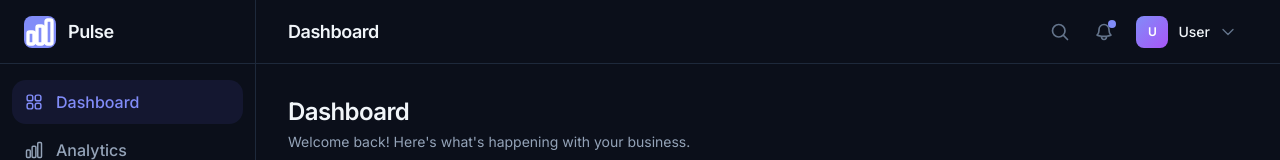
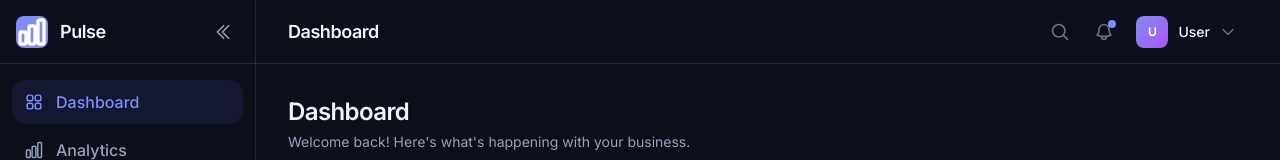
Before and after one commit to Marvi-G/nexus-pulse-dashboard, a Nuxt app: page / in a window 1280 px wide. Shown: the top 160 px of the page. Built offline with nearby package versions, Linux system fonts and the light colour scheme; no server answers.

Commit message:
Added sidebar collapse

```diff
--- a/components/layout/Sidebar.vue
+++ b/components/layout/Sidebar.vue
@@ -1,43 +1,124 @@
 <template>
   <aside
     :class="[
-      'fixed inset-y-0 left-0 z-40 flex flex-col w-64 bg-[var(--color-bg-sidebar)] border-r border-[var(--color-border-primary)] transition-transform duration-300 lg:translate-x-0',
+      'fixed inset-y-0 left-0 z-40 flex flex-col bg-[var(--color-bg-sidebar)] border-r border-[var(--color-border-primary)] transition-all duration-300 lg:translate-x-0',
       isOpen ? 'translate-x-0' : '-translate-x-full',
+      collapsed ? 'w-[70px]' : 'w-64',
     ]"
   >
     <!-- Logo -->
-    <div class="flex items-center gap-3 px-6 h-16 border-b border-[var(--color-border-primary)]">
-      <div class="flex items-center justify-center w-8 h-8 rounded-lg bg-[var(--color-accent)]">
-        <svg class="w-4.5 h-4.5 text-white" fill="none" viewBox="0 0 24 24" stroke="currentColor" stroke-width="2.5">
-          <path stroke-linecap="round" stroke-linejoin="round" d="M3 13.125C3 12.504 3.504 12 4.125 12h2.25c.621 0 1.125.504 1.125 1.125v6.75C7.5 20.496 6.996 21 6.375 21h-2.25A1.125 1.125 0 013 19.875v-6.75zM9.75 8.625c0-.621.504-1.125 1.125-1.125h2.25c.621 0 1.125.504 1.125 1.125v11.25c0 .621-.504 1.125-1.125 1.125h-2.25a1.125 1.125 0 01-1.125-1.125V8.625zM16.5 4.125c0-.621.504-1.125 1.125-1.125h2.25C20.496 3 21 3.504 21 4.125v15.75c0 .621-.504 1.125-1.125 1.125h-2.25a1.125 1.125 0 01-1.125-1.125V4.125z" />
+    <div
+      class="flex items-center gap-3 px-4 h-16 border-b border-[var(--color-border-primary)]"
+    >
+      <div
+        class="flex items-center justify-center w-8 h-8 rounded-lg bg-[var(--color-accent)] flex-shrink-0"
+      >
+        <svg
+          class="w-4.5 h-4.5 text-white"
+          fill="none"
+          viewBox="0 0 24 24"
+          stroke="currentColor"
+          stroke-width="2.5"
+        >
+          <path
+            stroke-linecap="round"
+            stroke-linejoin="round"
+            d="M3 13.125C3 12.504 3.504 12 4.125 12h2.25c.621 0 1.125.504 1.125 1.125v6.75C7.5 20.496 6.996 21 6.375 21h-2.25A1.125 1.125 0 013 19.875v-6.75zM9.75 8.625c0-.621.504-1.125 1.125-1.125h2.25c.621 0 1.125.504 1.125 1.125v11.25c0 .621-.504 1.125-1.125 1.125h-2.25a1.125 1.125 0 01-1.125-1.125V8.625zM16.5 4.125c0-.621.504-1.125 1.125-1.125h2.25C20.496 3 21 3.504 21 4.125v15.75c0 .621-.504 1.125-1.125 1.125h-2.25a1.125 1.125 0 01-1.125-1.125V4.125z"
+          />
         </svg>
       </div>
-      <span class="text-lg font-semibold text-[var(--color-text-primary)] tracking-tight">Pulse</span>
+      <span
+        v-if="!collapsed"
+        class="text-lg font-semibold text-[var(--color-text-primary)] tracking-tight transition-opacity duration-200"
+        >Pulse</span
+      >
+
+      <!-- Collapse toggle button (desktop only) -->
+      <button
+        v-if="!isOpen"
+        class="ml-auto hidden lg:flex items-center justify-center w-8 h-8 rounded-lg hover:bg-[var(--color-bg-hover)] transition-colors"
+        @click="$emit('toggleCollapse')"
+      >
+        <svg
+          :class="[
+            'w-5 h-5 text-[var(--color-text-secondary)] transition-transform duration-300',
+            collapsed ? 'rotate-180' : '',
+          ]"
+          fill="none"
+          viewBox="0 0 24 24"
+          stroke="currentColor"
+          stroke-width="2"
+        >
+          <path
+            stroke-linecap="round"
+            stroke-linejoin="round"
+            d="M18.75 19.5l-7.5-7.5 7.5-7.5m-6 15L5.25 12l7.5-7.5"
+          />
+        </svg>
+      </button>
     </div>
 
     <!-- Navigation -->
-    <nav class="flex-1 px-3 py-4 space-y-1 overflow-y-auto">
+    <nav class="flex-1 px-3 py-4 space-y-1">
       <NuxtLink
         v-for="item in navItems"
         :key="item.path"
         :to="item.path"
         :class="[
-          'sidebar-link',
+          'sidebar-link group relative',
           isActive(item.path) ? 'active' : '',
+          collapsed ? 'justify-center px-2' : '',
         ]"
         @click="closeMobile"
       >
-        <component :is="() => h('div', { class: 'w-5 h-5', innerHTML: item.icon })" />
-        <span>{{ item.label }}</span>
+        <component
+          :is="
+            () =>
+              h('div', { class: 'w-5 h-5 flex-shrink-0', innerHTML: item.icon })
+          "
+        />
+        <span v-if="!collapsed" class="transition-opacity duration-200">{{
+          item.label
+        }}</span>
+
+        <!-- Tooltip for collapsed state -->
+        <div
+          v-if="collapsed"
+          class="absolute left-full ml-2 px-2 py-1 bg-[var(--color-bg-primary)] border border-[var(--color-border-primary)] rounded-lg shadow-lg opacity-0 invisible group-hover:opacity-100 group-hover:visible transition-all duration-200 pointer-events-none whitespace-nowrap z-50"
+        >
+          <span class="text-sm font-medium text-[var(--color-text-primary)]">{{
+            item.label
+          }}</span>
+        </div>
       </NuxtLink>
     </nav>
 
     <!-- Bottom section -->
-    <div class="px-3 py-4 border-t border-[var(--color-border-primary)] space-y-1">
+    <div
+      class="px-3 py-4 border-t border-[var(--color-border-primary)] space-y-1"
+    >
       <!-- Theme toggle -->
-      <button class="sidebar-link w-full" @click="toggleTheme">
-        <div class="w-5 h-5" v-html="isDark ? sunIcon : moonIcon" />
-        <span>{{ isDark ? 'Light Mode' : 'Dark Mode' }}</span>
+      <button
+        :class="['sidebar-link w-full', collapsed ? 'justify-center px-2' : '']"
+        @click="toggleTheme"
+      >
+        <div
+          class="w-5 h-5 flex-shrink-0"
+          v-html="isDark ? sunIcon : moonIcon"
+        />
+        <span v-if="!collapsed" class="transition-opacity duration-200">{{
+          isDark ? "Light Mode" : "Dark Mode"
+        }}</span>
+
+        <!-- Tooltip for collapsed state -->
+        <div
+          v-if="collapsed"
+          class="absolute left-full ml-2 px-2 py-1 bg-[var(--color-bg-primary)] border border-[var(--color-border-primary)] rounded-lg shadow-lg opacity-0 invisible hover:opacity-100 hover:visible transition-all duration-200 pointer-events-none whitespace-nowrap z-50"
+        >
+          <span class="text-sm font-medium text-[var(--color-text-primary)]">{{
+            isDark ? "Light Mode" : "Dark Mode"
+          }}</span>
+        </div>
       </button>
     </div>
   </aside>
@@ -53,20 +134,27 @@
 </template>
 
 <script setup lang="ts">
-import { h } from 'vue';
+import { h } from "vue";
 
 interface Props {
   isOpen: boolean;
+  collapsed?: boolean;
 }
 
-defineProps<Props>();
-defineEmits<{ close: [] }>();
+withDefaults(defineProps<Props>(), {
+  collapsed: false,
+});
+
+defineEmits<{
+  close: [];
+  toggleCollapse: [];
+}>();
 
 const route = useRoute();
 const { isDark, toggleTheme } = useTheme();
 
 function isActive(path: string) {
-  if (path === '/') return route.path === '/';
+  if (path === "/") return route.path === "/";
   return route.path.startsWith(path);
 }
 
@@ -74,28 +162,30 @@ function closeMobile() {
   // emit handled by parent
 }
 
-const sunIcon = '<svg fill="none" viewBox="0 0 24 24" stroke="currentColor" stroke-width="2"><path stroke-linecap="round" stroke-linejoin="round" d="M12 3v1m0 16v1m9-9h-1M4 12H3m15.364 6.364l-.707-.707M6.343 6.343l-.707-.707m12.728 0l-.707.707M6.343 17.657l-.707.707M16 12a4 4 0 11-8 0 4 4 0 018 0z"/></svg>';
-const moonIcon = '<svg fill="none" viewBox="0 0 24 24" stroke="currentColor" stroke-width="2"><path stroke-linecap="round" stroke-linejoin="round" d="M20.354 15.354A9 9 0 018.646 3.646 9.003 9.003 0 0012 21a9.003 9.003 0 008.354-5.646z"/></svg>';
+const sunIcon =
+  '<svg fill="none" viewBox="0 0 24 24" stroke="currentColor" stroke-width="2"><path stroke-linecap="round" stroke-linejoin="round" d="M12 3v1m0 16v1m9-9h-1M4 12H3m15.364 6.364l-.707-.707M6.343 6.343l-.707-.707m12.728 0l-.707.707M6.343 17.657l-.707.707M16 12a4 4 0 11-8 0 4 4 0 018 0z"/></svg>';
+const moonIcon =
+  '<svg fill="none" viewBox="0 0 24 24" stroke="currentColor" stroke-width="2"><path stroke-linecap="round" stroke-linejoin="round" d="M20.354 15.354A9 9 0 018.646 3.646 9.003 9.003 0 0012 21a9.003 9.003 0 008.354-5.646z"/></svg>';
 
 const navItems = [
   {
-    label: 'Dashboard',
-    path: '/',
+    label: "Dashboard",
+    path: "/",
     icon: '<svg fill="none" viewBox="0 0 24 24" stroke="currentColor" stroke-width="1.75"><path stroke-linecap="round" stroke-linejoin="round" d="M3.75 6A2.25 2.25 0 016 3.75h2.25A2.25 2.25 0 0110.5 6v2.25a2.25 2.25 0 01-2.25 2.25H6a2.25 2.25 0 01-2.25-2.25V6zM3.75 15.75A2.25 2.25 0 016 13.5h2.25a2.25 2.25 0 012.25 2.25V18a2.25 2.25 0 01-2.25 2.25H6A2.25 2.25 0 013.75 18v-2.25zM13.5 6a2.25 2.25 0 012.25-2.25H18A2.25 2.25 0 0120.25 6v2.25A2.25 2.25 0 0118 10.5h-2.25a2.25 2.25 0 01-2.25-2.25V6zM13.5 15.75a2.25 2.25 0 012.25-2.25H18a2.25 2.25 0 012.25 2.25V18A2.25 2.25 0 0118 20.25h-2.25A2.25 2.25 0 0113.5 18v-2.25z"/></svg>',
   },
   {
-    label: 'Analytics',
-    path: '/analytics',
+    label: "Analytics",
+    path: "/analytics",
     icon: '<svg fill="none" viewBox="0 0 24 24" stroke="currentColor" stroke-width="1.75"><path stroke-linecap="round" stroke-linejoin="round" d="M3 13.125C3 12.504 3.504 12 4.125 12h2.25c.621 0 1.125.504 1.125 1.125v6.75c0 .621-.504 1.125-1.125 1.125h-2.25A1.125 1.125 0 013 19.875v-6.75zM9.75 8.625c0-.621.504-1.125 1.125-1.125h2.25c.621 0 1.125.504 1.125 1.125v11.25c0 .621-.504 1.125-1.125 1.125h-2.25a1.125 1.125 0 01-1.125-1.125V8.625zM16.5 4.125c0-.621.504-1.125 1.125-1.125h2.25c.621 0 1.125.504 1.125 1.125v15.75c0 .621-.504 1.125-1.125 1.125h-2.25a1.125 1.125 0 01-1.125-1.125V4.125z"/></svg>',
   },
   {
-    label: 'Users',
-    path: '/users',
+    label: "Users",
+    path: "/users",
     icon: '<svg fill="none" viewBox="0 0 24 24" stroke="currentColor" stroke-width="1.75"><path stroke-linecap="round" stroke-linejoin="round" d="M15 19.128a9.38 9.38 0 002.625.372 9.337 9.337 0 004.121-.952 4.125 4.125 0 00-7.533-2.493M15 19.128v-.003c0-1.113-.285-2.16-.786-3.07M15 19.128v.106A12.318 12.318 0 018.624 21c-2.331 0-4.512-.645-6.374-1.766l-.001-.109a6.375 6.375 0 0111.964-3.07M12 6.375a3.375 3.375 0 11-6.75 0 3.375 3.375 0 016.75 0zm8.25 2.25a2.625 2.625 0 11-5.25 0 2.625 2.625 0 015.25 0z"/></svg>',
   },
   {
-    label: 'Settings',
-    path: '/settings',
+    label: "Settings",
+    path: "/settings",
     icon: '<svg fill="none" viewBox="0 0 24 24" stroke="currentColor" stroke-width="1.75"><path stroke-linecap="round" stroke-linejoin="round" d="M9.594 3.94c.09-.542.56-.94 1.11-.94h2.593c.55 0 1.02.398 1.11.94l.213 1.281c.063.374.313.686.645.87.074.04.147.083.22.127.324.196.72.257 1.075.124l1.217-.456a1.125 1.125 0 011.37.49l1.296 2.247a1.125 1.125 0 01-.26 1.431l-1.003.827c-.293.24-.438.613-.431.992a6.759 6.759 0 010 .255c-.007.378.138.75.43.99l1.005.828c.424.35.534.954.26 1.43l-1.298 2.247a1.125 1.125 0 01-1.369.491l-1.217-.456c-.355-.133-.75-.072-1.076.124a6.57 6.57 0 01-.22.128c-.331.183-.581.495-.644.869l-.213 1.28c-.09.543-.56.941-1.11.941h-2.594c-.55 0-1.02-.398-1.11-.94l-.213-1.281c-.062-.374-.312-.686-.644-.87a6.52 6.52 0 01-.22-.127c-.325-.196-.72-.257-1.076-.124l-1.217.456a1.125 1.125 0 01-1.369-.49l-1.297-2.247a1.125 1.125 0 01.26-1.431l1.004-.827c.292-.24.437-.613.43-.992a6.932 6.932 0 010-.255c.007-.378-.138-.75-.43-.99l-1.004-.828a1.125 1.125 0 01-.26-1.43l1.297-2.247a1.125 1.125 0 011.37-.491l1.216.456c.356.133.751.072 1.076-.124.072-.044.146-.087.22-.128.332-.183.582-.495.644-.869l.214-1.281z"/><path stroke-linecap="round" stroke-linejoin="round" d="M15 12a3 3 0 11-6 0 3 3 0 016 0z"/></svg>',
   },
 ];
--- a/layouts/default.vue
+++ b/layouts/default.vue
@@ -1,8 +1,18 @@
 <template>
   <div class="min-h-screen bg-[var(--color-bg-primary)]">
-    <LayoutSidebar :is-open="sidebarOpen" @close="sidebarOpen = false" />
+    <LayoutSidebar
+      :is-open="sidebarOpen"
+      :collapsed="sidebarCollapsed"
+      @close="sidebarOpen = false"
+      @toggle-collapse="toggleSidebarCollapse"
+    />
 
-    <div class="lg:pl-64 flex flex-col min-h-screen">
+    <div
+      :class="[
+        'flex flex-col min-h-screen transition-all duration-300',
+        sidebarCollapsed ? 'lg:pl-[70px]' : 'lg:pl-64',
+      ]"
+    >
       <LayoutHeader @toggle-sidebar="sidebarOpen = !sidebarOpen" />
 
       <main class="flex-1 p-4 sm:p-6 lg:p-8">
@@ -17,12 +27,23 @@
 </template>
 
 <script setup lang="ts">
-import { ref, onMounted } from 'vue';
+import { ref, onMounted } from "vue";
 
 const { initTheme } = useTheme();
 const sidebarOpen = ref(false);
+const sidebarCollapsed = ref(false);
 
+// Load collapsed state from localStorage
 onMounted(() => {
   initTheme();
+  const savedState = localStorage.getItem("sidebarCollapsed");
+  if (savedState === "true") {
+    sidebarCollapsed.value = true;
+  }
 });
+
+function toggleSidebarCollapse() {
+  sidebarCollapsed.value = !sidebarCollapsed.value;
+  localStorage.setItem("sidebarCollapsed", sidebarCollapsed.value.toString());
+}
 </script>
```
